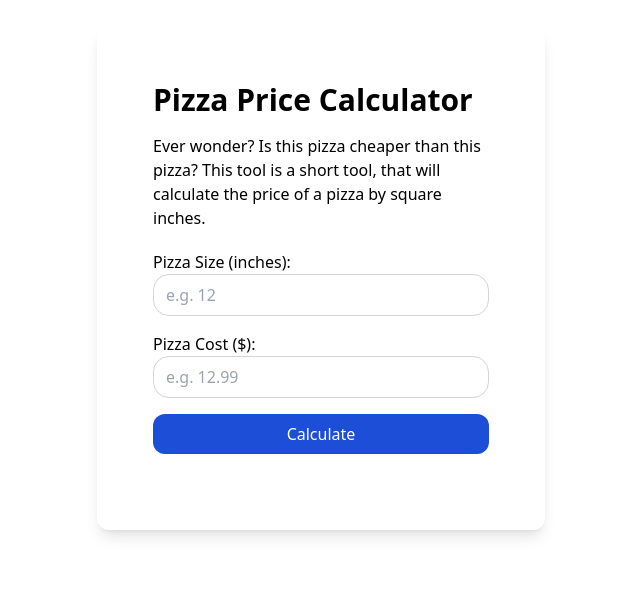
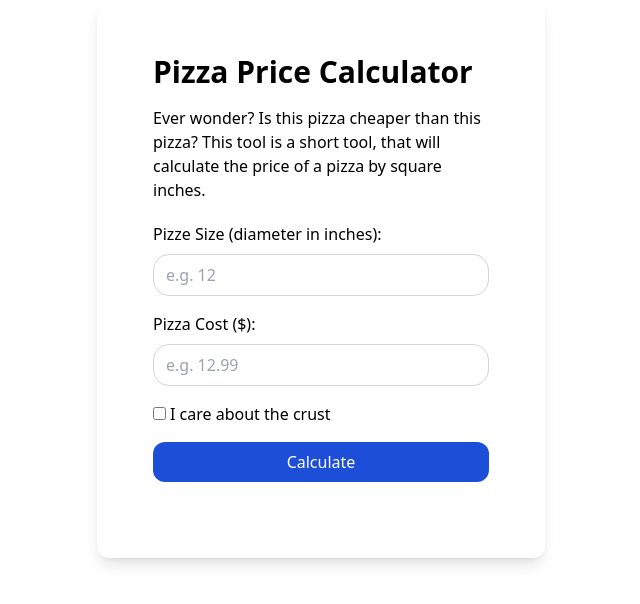
Before and after one commit to aramshiva/pizza, a Next.js app: page / in a window 1280 px wide. Shown: the part 122-726 px from the top of the page, without its empty margins (319-959 px from the left). Built offline with nearby package versions, Linux system fonts and the light colour scheme.

Commit message:
:pizza: add stats about pizza crust, mild refactoring

```diff
--- a/pages/api/pizza.ts
+++ b/pages/api/pizza.ts
@@ -1,15 +1,45 @@
 // pages/api/calculate.js
 
+interface RequestBody {
+  pizzaSize?: number;
+  pizzaCost?: number;
+  crustSize?: number;
+}
+
 export default function handler(req: any, res: any) {
-  if (req.method === "POST") {
-    const { pizzaSize, pizzaCost } = req.body;
-    const radius = pizzaSize / 2;
-    const area = Math.PI * radius * radius;
-    const costPerSquareInch = pizzaCost / area;
-    const price = Math.round(costPerSquareInch * 100) / 100;
+  if (req.method !== "POST") {
+    res.status(405).end(`Method ${req.method} Not Allowed`);
+    return;
+  }
 
-    res.status(200).json({ pricePerSquareInch: price });
-  } else {
-    res.status(405).end(`Method ${req.method} Not Allowed`);
+  const { pizzaSize, pizzaCost, crustSize } = req.body as RequestBody;
+
+  if (!pizzaSize || !pizzaCost) {
+    res.status(400).end("Missing required parameters");
+    return;
   }
+
+  const radius = pizzaSize / 2;
+  const area = Math.PI * radius * radius;
+  const pricePerSquareInch = pizzaCost / area;
+
+  let pricePerSquareInchWithoutCrust;
+  let percentOfPizzaIsCrust;
+  let payForCrust;
+  if (crustSize) {
+    const radiusWithoutCrust = (pizzaSize - crustSize) / 2;
+    const areaWithoutCrust = Math.PI * radiusWithoutCrust * radiusWithoutCrust;
+    pricePerSquareInchWithoutCrust = pizzaCost / areaWithoutCrust;
+    percentOfPizzaIsCrust = 1 - areaWithoutCrust / area;
+    payForCrust = pizzaCost * percentOfPizzaIsCrust;
+  }
+
+  res
+      .status(200)
+      .json({
+        pricePerSquareInch,
+        pricePerSquareInchWithoutCrust,
+        percentOfPizzaIsCrust,
+        payForCrust,
+      });
 }
--- a/pages/index.tsx
+++ b/pages/index.tsx
@@ -1,9 +1,55 @@
-import { useState, FormEvent } from "react";
+import { useState } from "react";
+import type { FormEvent, ChangeEvent } from "react";
+
+interface InputProps {
+  id: string;
+  label: string;
+  placeholder: string;
+  onChange: (e: ChangeEvent<HTMLInputElement>) => unknown;
+  value: string;
+  required?: boolean;
+}
+
+const Input = ({
+  id,
+  label,
+  placeholder,
+  value,
+  onChange,
+  required = false,
+  ...rest
+}: InputProps & Record<string, unknown>) => (
+    <div className="mb-4">
+      <label className="mb-2 block" htmlFor={`input__${id}`}>
+        {label}
+      </label>
+      <input
+          id={`input__${id}`}
+          className="w-full rounded-2xl border border-gray-300 px-3 py-2"
+          type="number"
+          value={value}
+          placeholder={placeholder}
+          onChange={onChange}
+          required={required}
+          {...rest}
+      />
+    </div>
+);
+
+interface PizzaResponse {
+  pricePerSquareInch?: number;
+  pricePerSquareInchWithoutCrust?: number;
+  percentOfPizzaIsCrust?: number;
+  payForCrust?: boolean;
+}
 
 const PizzaCalculator = () => {
   const [pizzaSize, setPizzaSize] = useState("");
   const [pizzaCost, setPizzaCost] = useState("");
-  const [pricePerSquareInch, setPricePerSquareInch] = useState(null);
+  const [calculateCrust, setCalculateCrust] = useState(false);
+  const [crustSize, setCrustSize] = useState("");
+
+  const [responseData, setResponseData] = useState<PizzaResponse>({});
   const [isLoading, setIsLoading] = useState(false);
 
   const handleSubmit = async (event: FormEvent) => {
@@ -18,50 +64,65 @@ const PizzaCalculator = () => {
       body: JSON.stringify({
         pizzaSize: parseFloat(pizzaSize),
         pizzaCost: parseFloat(pizzaCost),
+        ...(calculateCrust && { crustSize: parseFloat(crustSize) }),
       }),
     });
 
     const data = await response.json();
-    setPricePerSquareInch(data.pricePerSquareInch);
+    setResponseData(data);
     setIsLoading(false);
   };
 
   return (
       <div className="flex justify-center items-center h-screen">
-      <div className="mx-auto max-w-md rounded-xl bg-white p-14 shadow-lg text-black ">
+        <div className="mx-auto max-w-md rounded-xl bg-white p-14 shadow-lg text-black">
           <h1 className="mb-4 text-3xl font-bold">Pizza Price Calculator</h1>
           <p>
             Ever wonder? Is this pizza cheaper than this pizza? This tool is a
             short tool, that will calculate the price of a pizza by square inches.
           </p>
           <form onSubmit={handleSubmit} className="py-5">
-          <div className="mb-4">
-            <label className="mb-2 block">
-              Pizza Size (inches):
-              <input
-                className="w-full rounded-2xl border border-gray-300 px-3 py-2"
-                type="number"
-                value={pizzaSize}
+            <Input
+                id="size"
+                label="Pizze Size (diameter in inches):"
                 placeholder="e.g. 12"
                 onChange={(e) => setPizzaSize(e.target.value)}
-                required
+                value={pizzaSize}
+                required={true}
             />
+            <Input
+                id="cost"
+                label="Pizza Cost ($):"
+                placeholder="e.g. 12.99"
+                onChange={(e) => setPizzaCost(e.target.value)}
+                value={pizzaCost}
+                required={true}
+            />
+            <div className="mb-4">
+              <input
+                  type="checkbox"
+                  name="Calculate Crust"
+                  id="crust_checkbox"
+                  checked={calculateCrust}
+                  onChange={(e) => setCalculateCrust(e.target.checked)}
+              />
+              <label htmlFor="crust_checkbox" className="pl-1">
+                I care about the crust
               </label>
             </div>
-          <div className="mb-4">
-            <label className="mb-2 block">
-              Pizza Cost ($):
-              <input
-                className="w-full rounded-2xl border border-gray-300 px-3 py-2"
-                type="number"
-                placeholder="e.g. 12.99"
-                value={pizzaCost}
-                onChange={(e) => setPizzaCost(e.target.value)}
-                required
+
+            {calculateCrust && (
+                <Input
+                    id="crustSize"
+                    label="Size of crust (inches)"
+                    placeholder="e.g. 1"
+                    max={pizzaSize}
+                    onChange={(e) => setCrustSize(e.target.value)}
+                    value={crustSize}
+                    required={true}
                 />
-            </label>
-          </div>
-          <div>
+            )}
+
             <button
                 className="w-full rounded-xl bg-blue-700 px-4 py-2 text-white"
                 type="submit"
@@ -69,10 +130,30 @@ const PizzaCalculator = () => {
             >
               Calculate
             </button>
-          </div>
           </form>
-        {pricePerSquareInch !== null && (
-          <p className="mt-4">Price per square inch: ${pricePerSquareInch}</p>
+
+          {responseData.pricePerSquareInch != null && (
+              <p className="mt-4">
+                Price per square inch: ${responseData.pricePerSquareInch.toFixed(2)}
+              </p>
+          )}
+          {responseData.pricePerSquareInchWithoutCrust != null && (
+              <p className="mt-4">
+                Price per square inch excluding crust: $
+                {responseData.pricePerSquareInchWithoutCrust.toFixed(2)}
+              </p>
+          )}
+          {responseData.percentOfPizzaIsCrust != null && (
+              <p className="mt-4">
+                Percent of pizza is crust:{" "}
+                {(responseData.percentOfPizzaIsCrust * 100).toFixed(2)}%
+              </p>
+          )}
+          {responseData.payForCrust != null && (
+              <p className="mt-4">
+                You pay just for crust: $
+                {responseData.payForCrust.toFixed(2)}
+              </p>
           )}
         </div>
       </div>
```
Lines whose indentation alone changed are shown as unchanged.
